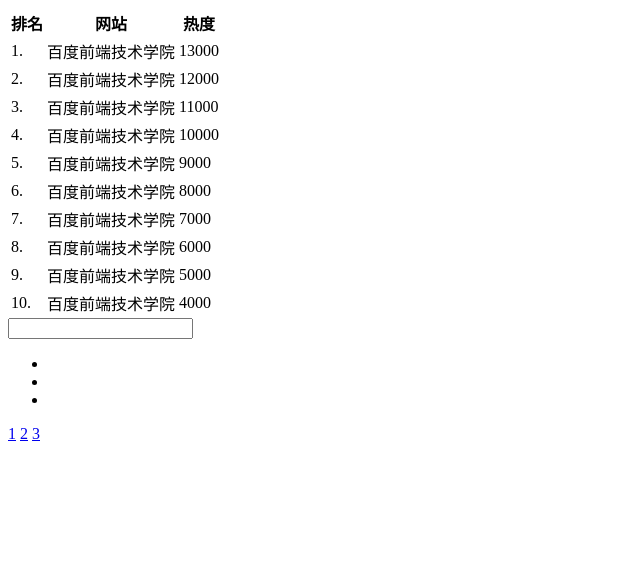
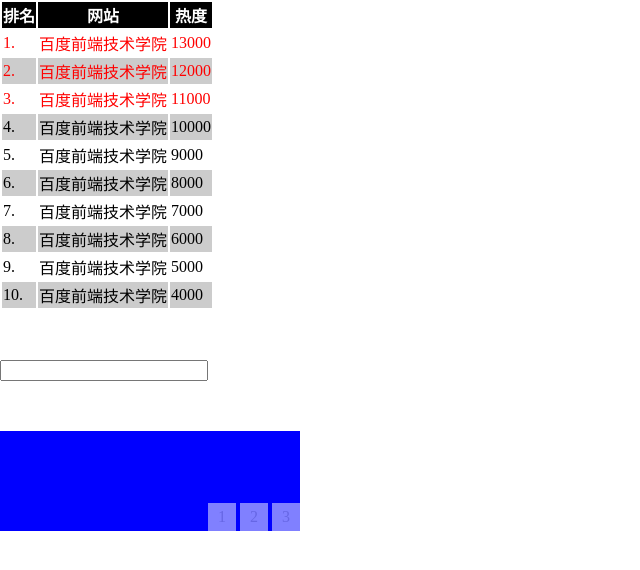
Before and after one commit to zhangyugege/baidutext_12, a plain HTML site: page index.html in a window 1280 px wide. Shown: the whole page, without its empty margins (0-640 px from the left). Drawn offline with Linux system fonts and the light colour scheme.

Commit message:
Update index.html

```diff
--- a/index.html
+++ b/index.html
@@ -3,7 +3,7 @@
 <head lang="en">
     <meta charset="UTF-8">
     <title></title>
-    <link href="css/baidutext_12.css" rel="stylesheet">
+    <link href="style.css" rel="stylesheet">
 </head>
 <body>
 <table>
```
